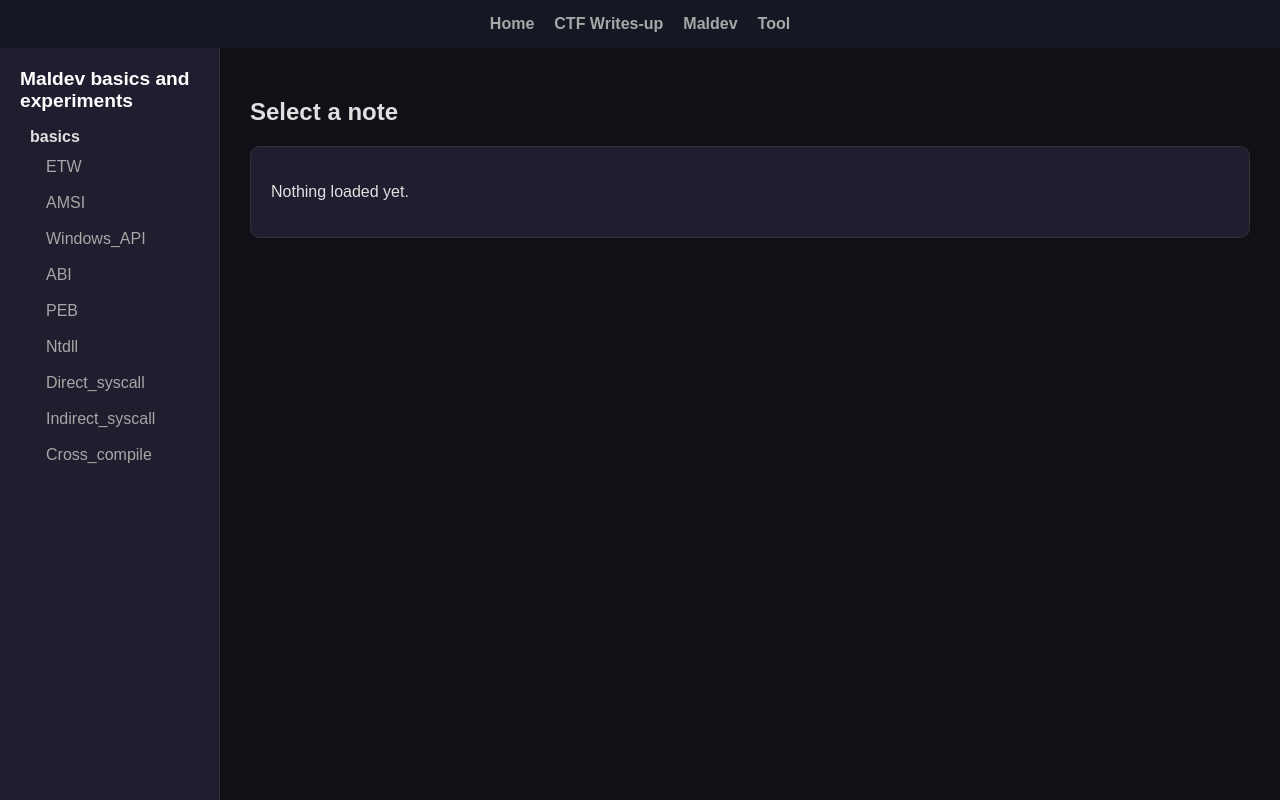
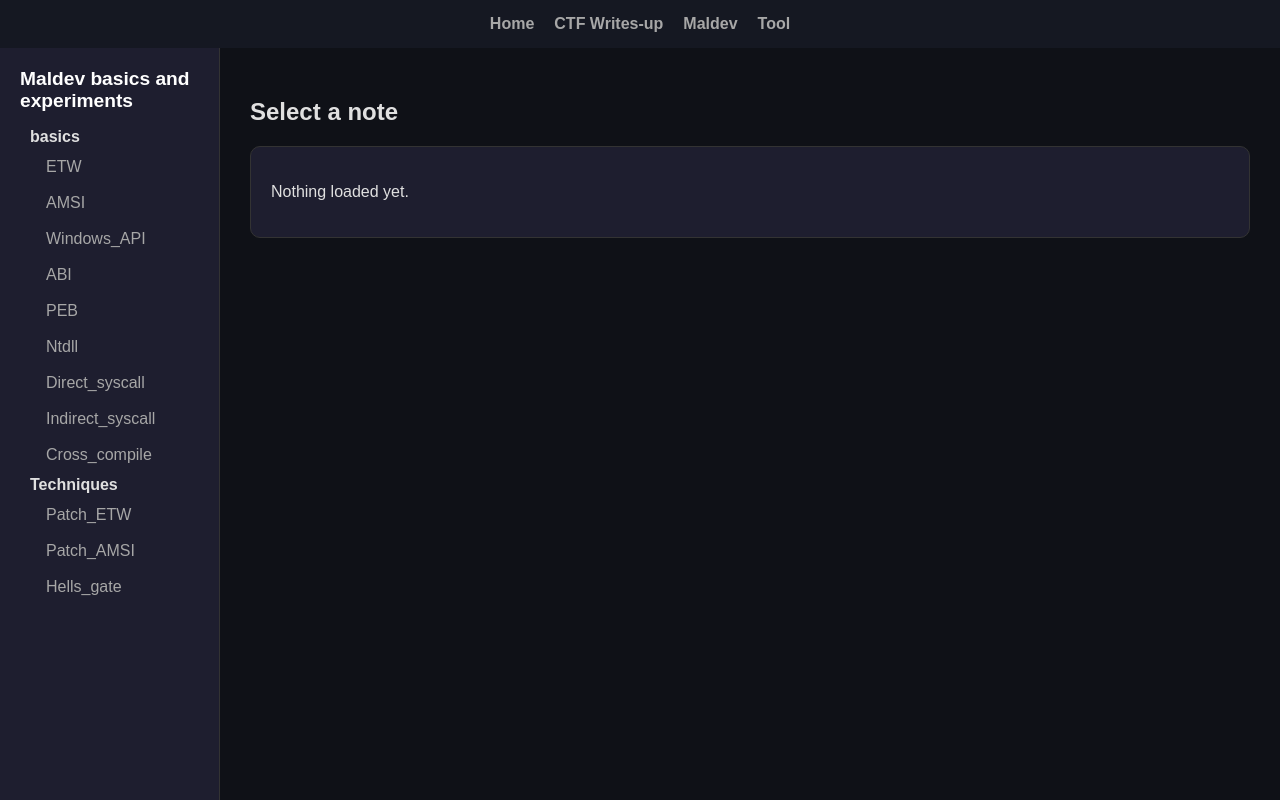
Before and after one commit to Z3R0ZZZ/Zeroz-Sec-Notes, a plain HTML site: page maldevlist.html in a window 1280 px wide. Drawn offline with nearby package versions, Linux system fonts and the light colour scheme.

Commit message:
add techniques in maldev

```diff
--- a/maldevlist.html
+++ b/maldevlist.html
@@ -181,6 +181,9 @@
       "note/maldev/basics/Direct_syscall.md",
       "note/maldev/basics/Indirect_syscall.md",
       "note/maldev/basics/Cross_compile.md",
+      "note/maldev/Techniques/Patch_ETW.md",
+      "note/maldev/Techniques/Patch_AMSI.md",
+      "note/maldev/Techniques/Hells_gate.md"
     ];
 
     const noteList = document.getElementById("note-list");
```
Also changed, not shown: 3 other files.
